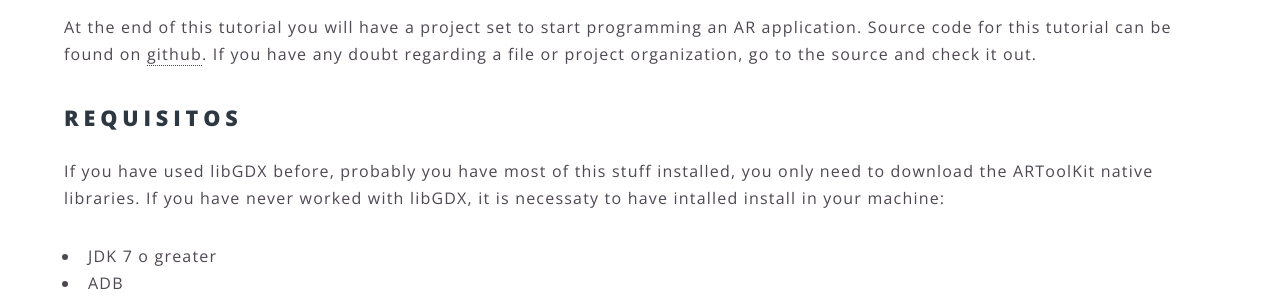
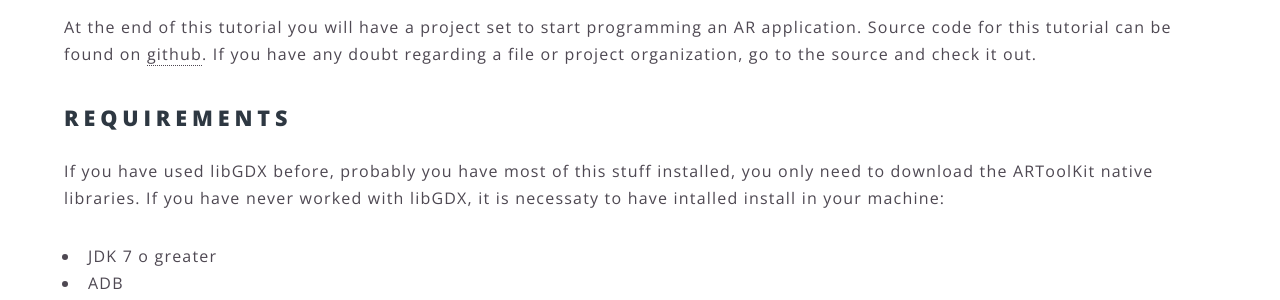
Before and after one commit to GLUD/trascendentAR, a Jekyll site: the page built from docs/en/setting_up_project.md, in a window 1280 px wide and 900 px high, scrolled down 424 px. Shown: the part 157-457 px from the top of the window. Built offline with Jekyll 4.4.1, drawn with Linux system fonts in a browser that asks for light colours.

Commit message:
Arreglar sintaxis

```diff
--- a/docs/en/setting_up_project.md
+++ b/docs/en/setting_up_project.md
@@ -8,7 +8,7 @@ ref: simple_app
 
 At the end of this tutorial you will have a project set to start programming an AR application. Source code for this tutorial can be found on [github](https://github.com/Juankz/arSimpleApp). If you have any doubt regarding a file or project organization, go to the source and check it out.
 
-## Requisitos
+## Requirements
 If you have used libGDX before, probably you have most of this stuff installed, you only need to download the ARToolKit native libraries. If you have never worked with libGDX, it is necessaty to have intalled install in your machine:
 
 * JDK 7 o greater
```
